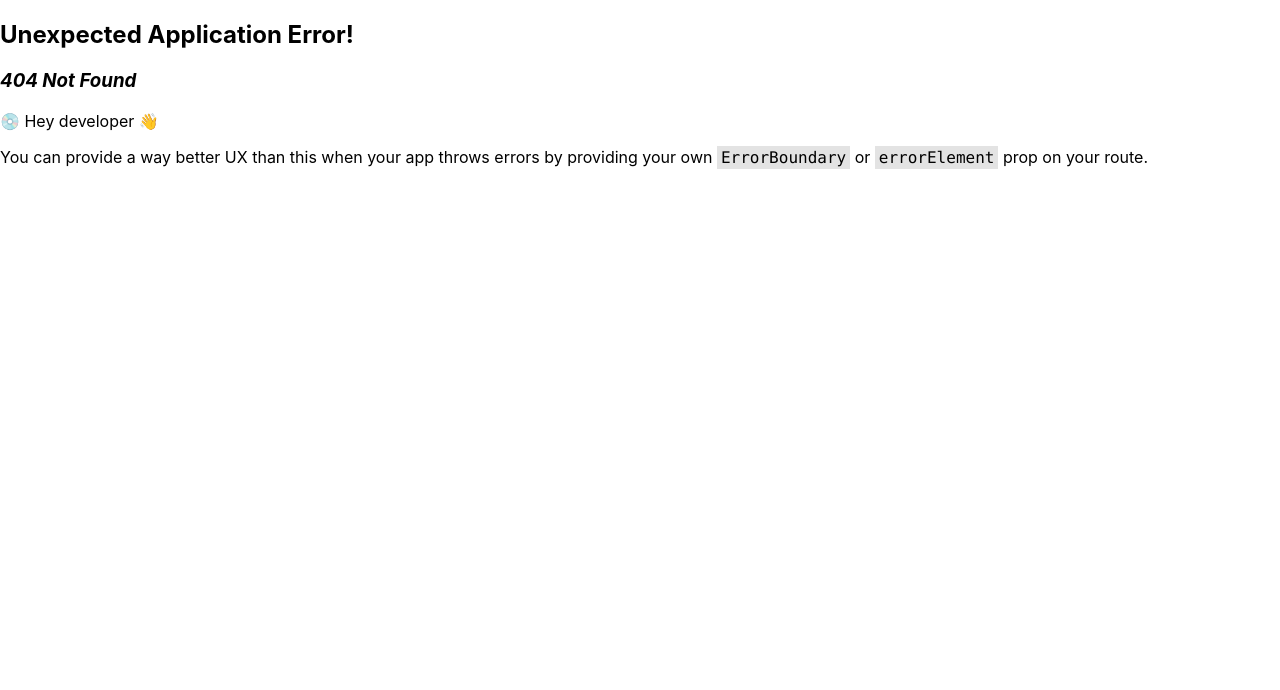
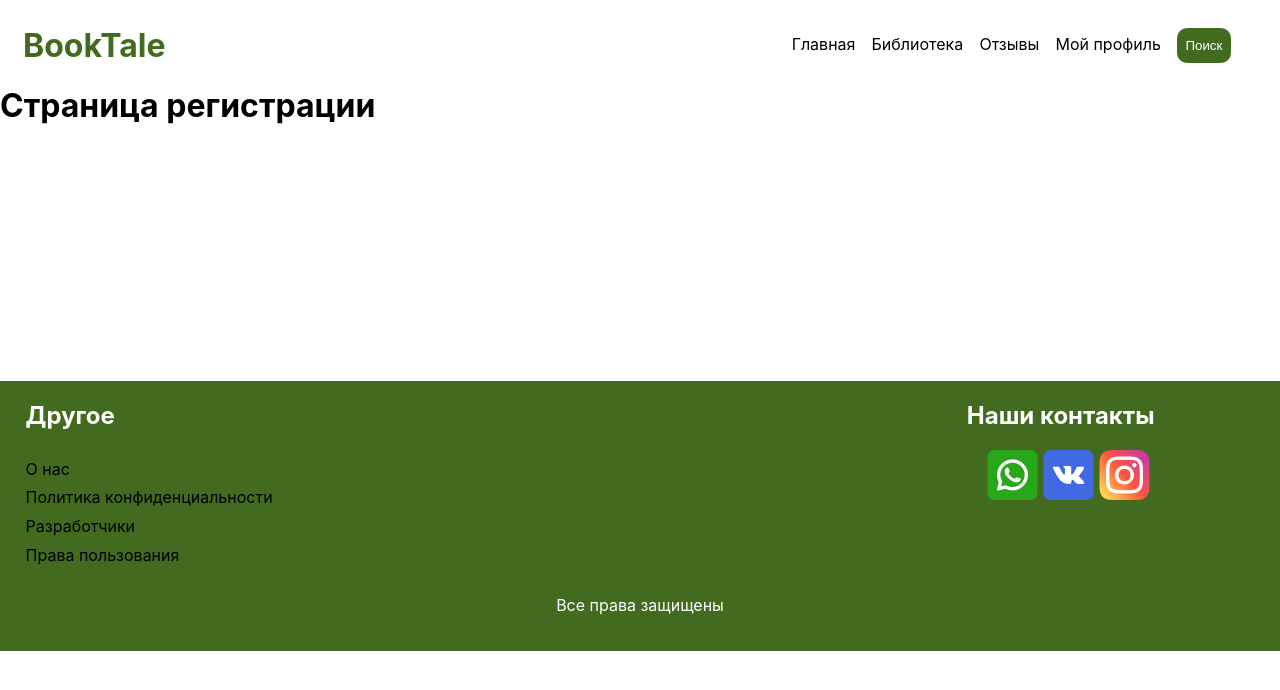
Before and after one commit to darkfos/BookTale, a React (Create React App) app in the folder ClientApp/booktale/: page /register in a window 1280 px wide. Before the commit this address had no page. Shown: the top 690 px of the page. Built offline with nearby package versions, Linux system fonts and the light colour scheme.

Commit message:
Added a new page for auth user

```diff
--- /dev/null
+++ b/ClientApp/booktale/src/pages/LoginPage.jsx
@@ -0,0 +1,7 @@
+
+
+export default function Login() {
+    return (
+        <h1>Страница входа</h1>
+    )
+}
--- /dev/null
+++ b/ClientApp/booktale/src/pages/RegisterPage.jsx
@@ -0,0 +1,6 @@
+
+export default function Register() {
+    return (
+        <h1>Страница регистрации</h1>
+    )
+}
```
Also changed, not shown: ClientApp/booktale/src/index.js (+10 -0 lines).
